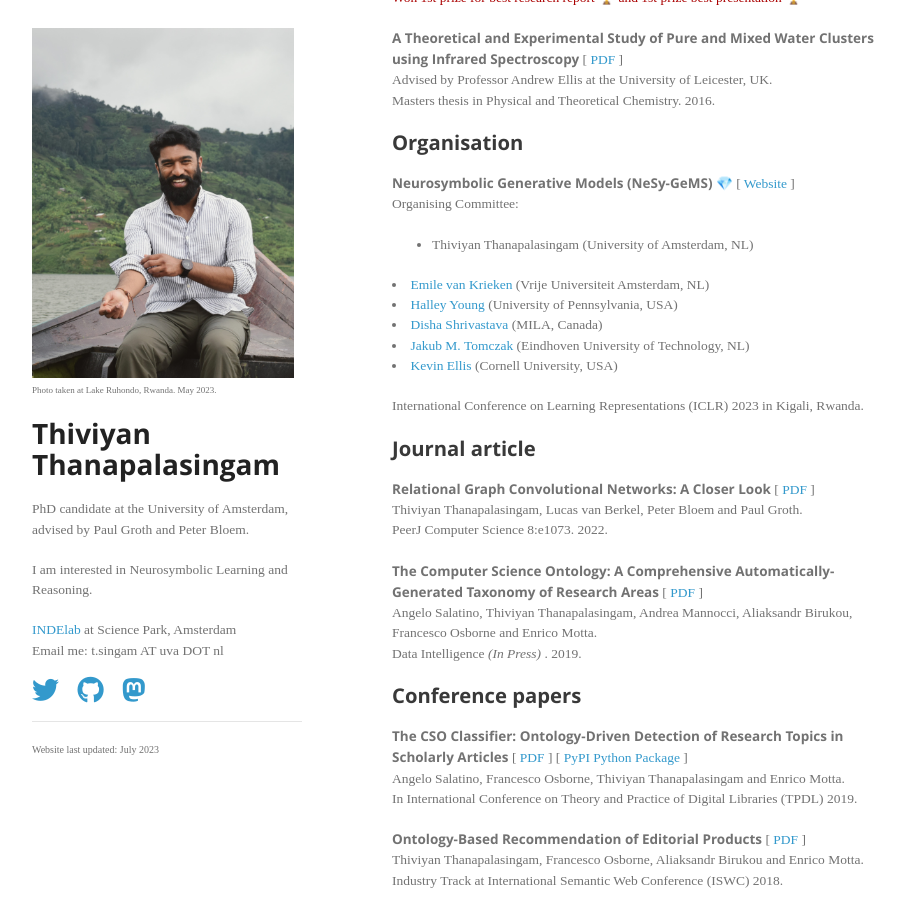
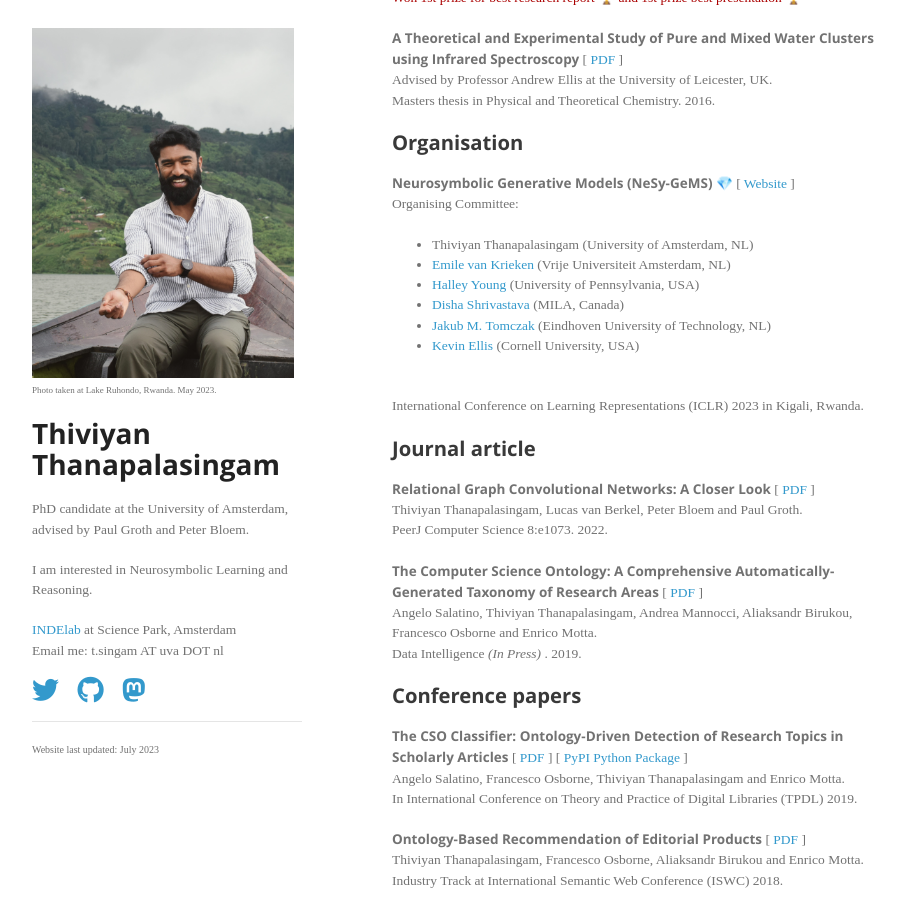
Before and after one commit to thiviyanT/website, a Jekyll site: the page built from index.html, in a window 1280 px wide and 900 px high, scrolled down 945 px. Shown: the whole window, without its empty margins (178-1083 px from the left). Built offline with Jekyll 4.4.1, drawn with Linux system fonts in a browser that asks for light colours; nearby versions of some CDN libraries; some web fonts are replaced; the list of posts is cut into pages by our own code; a style sheet for code colours, icons or effects is not loaded.

Commit message:
debugging

```diff
--- a/index.html
+++ b/index.html
@@ -79,8 +79,8 @@ title: "Thiviyan Thanapalasingam"
             {% else %}
                 <li>{{organiser.name}} ({{organiser.affiliation}})</li>
             {% endif %}
+        {% endfor %}
         </ul>
-        {% endfor %}
         <br> {{ organisation.venue_info }} {{ organisation.conf_year }} in {{ organisation.location }}.
         {%- if organisation.notes -%}
             <br>
```
